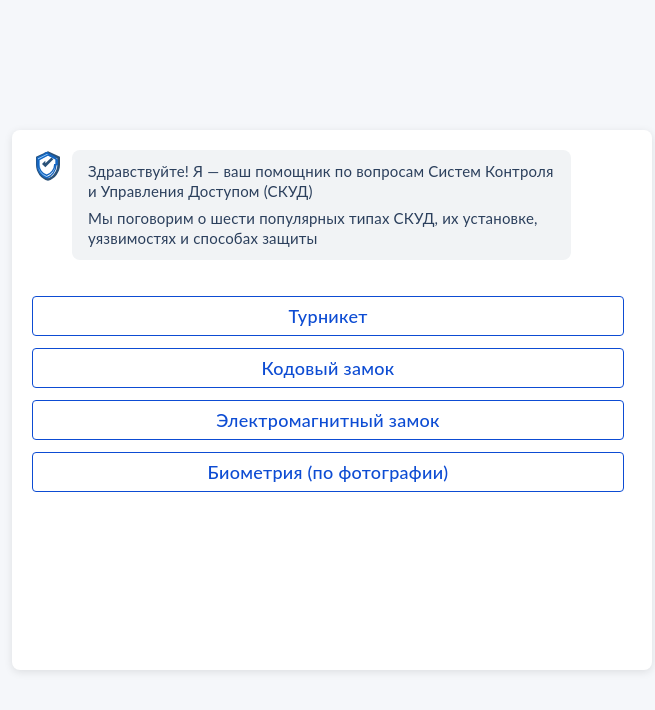
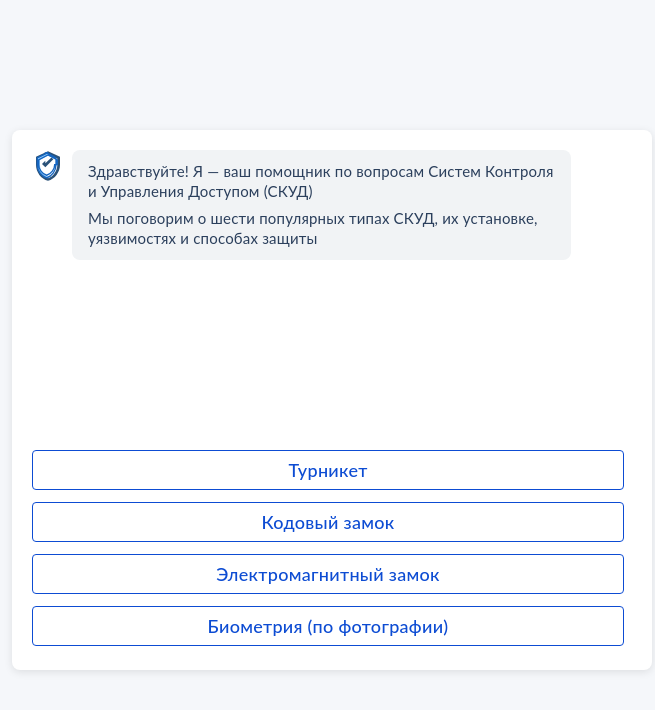
Before and after one commit to Crinax/virtual-skud-simulator, a Vue app: page / in a window 1280 px wide. Shown: the top 710 px of the page, without its empty margins (308-963 px from the left). Built offline with nearby package versions, Linux system fonts and the light colour scheme; the HTML template or start-up script is replaced by a standard one.

Commit message:
fix(app-chat): adjust layout and sizing for better responsiveness

```diff
--- a/src/AppChat.vue
+++ b/src/AppChat.vue
@@ -186,10 +186,11 @@ onMounted(() => {
   gap: 8px;
   max-height: 200px;
   overflow-y: auto;
+  margin-top: auto;
 }
 
 .app-chat {
-  max-width: 600px;
+  width: 600px;
   height: 500px;
   margin: 0 auto;
   background: #fff;
@@ -229,7 +230,6 @@ onMounted(() => {
   }
   .app-chat__options {
     max-height: 30%;
-    margin-top: auto;
     flex-grow: 0;
     flex-shrink: 0;
   }
```
